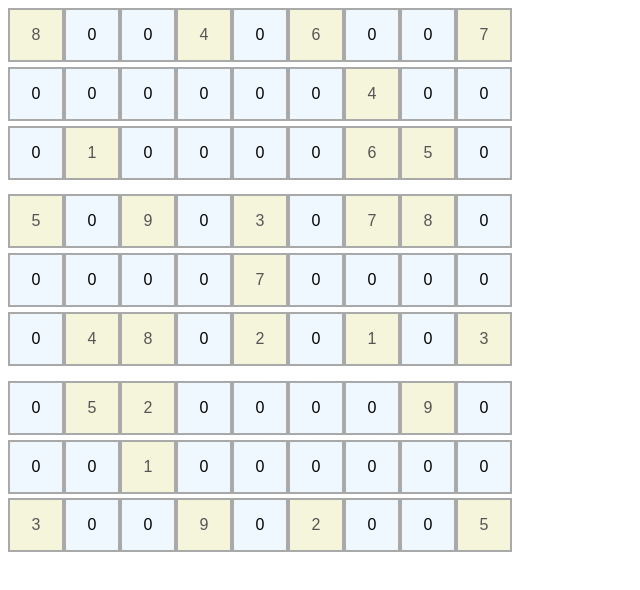
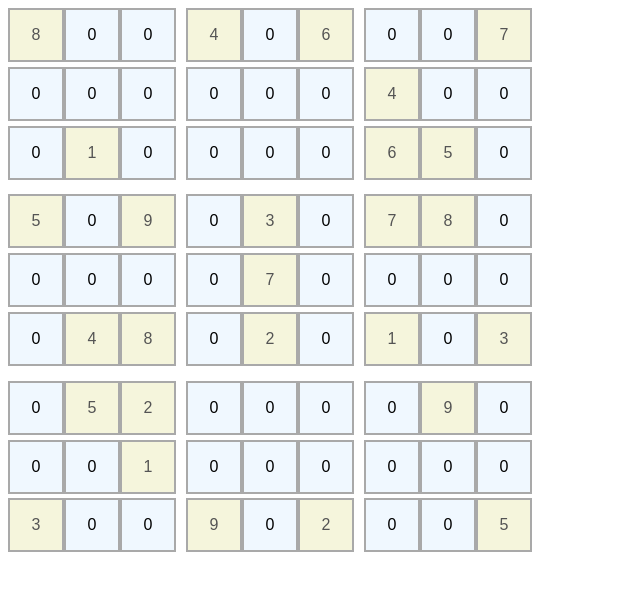
Before and after one commit to anpe9592/Sudoku-vue, a Vue app: page / in a window 1280 px wide. Shown: the top 590 px of the page, without its empty margins (0-640 px from the left). Built offline with nearby package versions, Linux system fonts and the light colour scheme.

Commit message:
fix border issue by updating how grid is created

```diff
--- a/src/components/Sudoku.vue
+++ b/src/components/Sudoku.vue
@@ -90,7 +90,7 @@ export default {
 .sudokuBox {
   float: left;
   display: grid;
-  grid-template-columns: repeat(9, 3em);
+  grid-template-columns: repeat(9, auto);
   grid-row-gap: .3em;
   grid-column-gap: .5em;
 }
```
